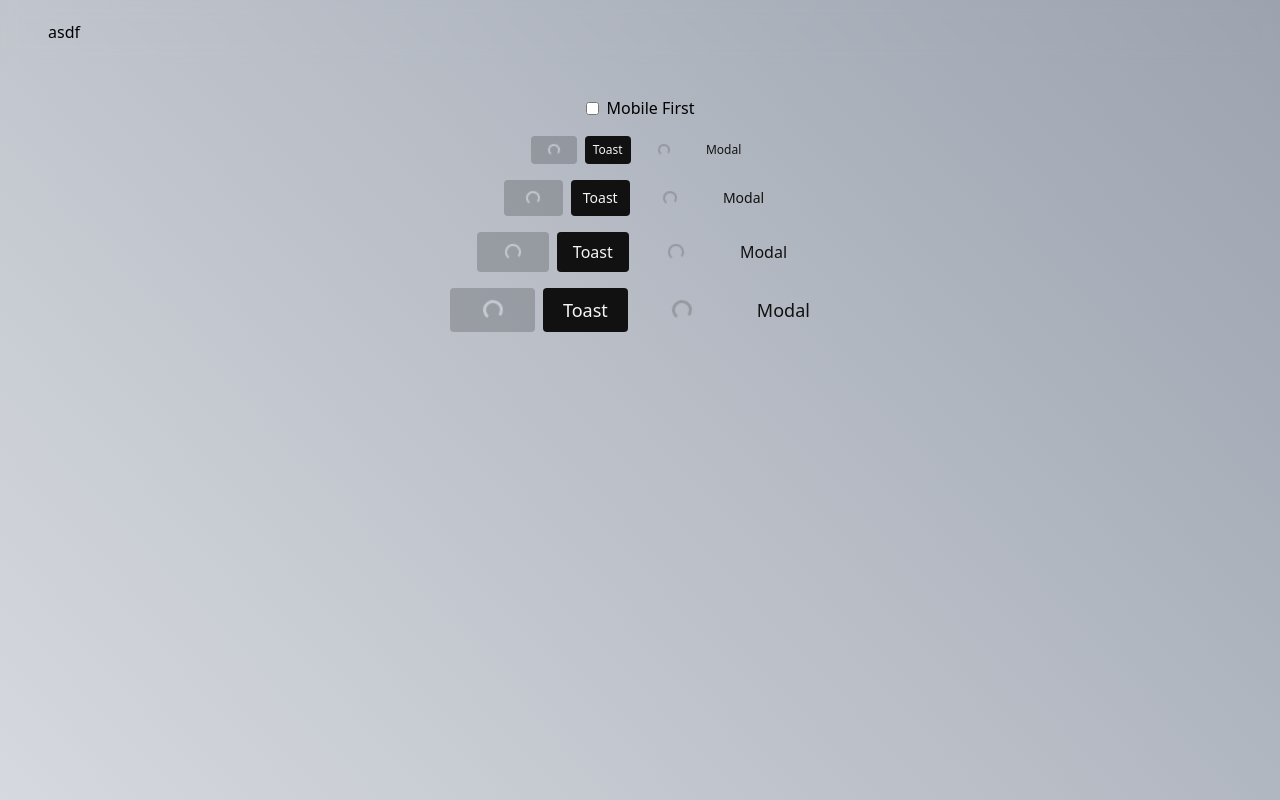
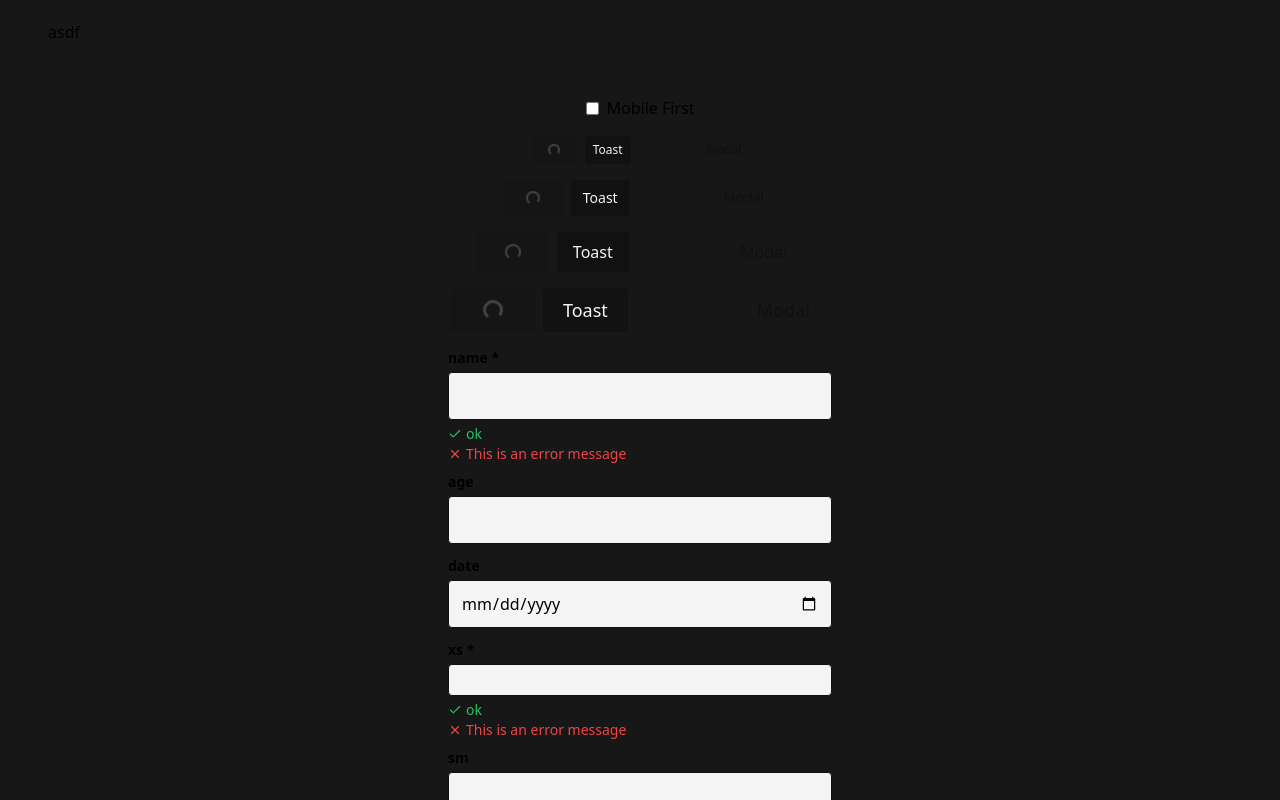
Before and after one commit to r-4bb1t/rabbit-ui, a React (Vite) app: page / in a window 1280 px wide. Built offline with nearby package versions, Linux system fonts and the light colour scheme; a web font is replaced by a local one.

Commit message:
feat: add input

```diff
--- a/src/App.tsx
+++ b/src/App.tsx
@@ -1,6 +1,7 @@
 import { useState } from "react";
 
 import Button from "./components/Button";
+import Input from "./components/Input";
 import Layout from "./components/Layout";
 import Header from "./components/Layout/Header";
 import { useContextStore } from "./store/contextStore";
@@ -39,7 +40,7 @@ export default function App() {
   return (
     <Layout mobileFirst={mobileFirst}>
       <Header mobileFirst={mobileFirst}></Header>
-      <main className="w-full pt-24 flex flex-col items-center justify-center p-8 bg-gradient-to-tr from-gray-200 to-gray-400 gap-4">
+      <main className="w-full pt-24 flex flex-col items-center justify-center p-8 gap-4">
         <label className="flex gap-2 items-center">
           <input
             type="checkbox"
@@ -80,7 +81,97 @@ export default function App() {
             </Button>
           </div>
         ))}
-        <div className="h-[1000px]" />
+        <div className="flex flex-col w-full gap-2 max-w-sm">
+          <Input
+            type="text"
+            label="name"
+            error={[
+              {
+                err: "This is an error message",
+                ok: "ok",
+                status: true,
+              },
+              {
+                err: "This is an error message",
+                ok: "ok",
+                status: false,
+              },
+            ]}
+            required
+          />
+          <Input type="number" label="age" />
+          <Input type="date" label="date" />
+
+          <Input
+            type="text"
+            label="xs"
+            error={[
+              {
+                err: "This is an error message",
+                ok: "ok",
+                status: true,
+              },
+              {
+                err: "This is an error message",
+                ok: "ok",
+                status: false,
+              },
+            ]}
+            size="xs"
+            required
+          />
+          <Input
+            type="text"
+            label="sm"
+            error={[
+              {
+                err: "This is an error message",
+                ok: "ok",
+                status: true,
+              },
+              {
+                err: "This is an error message",
+                ok: "ok",
+                status: false,
+              },
+            ]}
+            size="sm"
+          />
+          <Input
+            type="text"
+            label="md"
+            error={[
+              {
+                err: "This is an error message",
+                ok: "ok",
+                status: true,
+              },
+              {
+                err: "This is an error message",
+                ok: "ok",
+                status: false,
+              },
+            ]}
+            size="md"
+          />
+          <Input
+            type="text"
+            label="lg"
+            error={[
+              {
+                err: "This is an error message",
+                ok: "ok",
+                status: true,
+              },
+              {
+                err: "This is an error message",
+                ok: "ok",
+                status: false,
+              },
+            ]}
+            size="lg"
+          />
+        </div>
       </main>
     </Layout>
   );
--- /dev/null
+++ b/src/components/Input.tsx
@@ -0,0 +1,61 @@
+import type { InputHTMLAttributes } from "react";
+
+import cc from "classcat";
+import { Check, X } from "lucide-react";
+
+export interface InputProps {
+  label: string;
+  size?: "xs" | "sm" | "md" | "lg";
+  error?: {
+    err: string;
+    ok: string;
+    status: boolean;
+  }[];
+}
+
+export default function Input({
+  label,
+  size = "md",
+  error,
+  ...props
+}: InputProps & InputHTMLAttributes<HTMLInputElement>) {
+  return (
+    <div className="flex flex-col w-full gap-1">
+      <label className="block text-sm font-semibold">
+        {label}
+        {props.required && " *"}
+      </label>
+      <div
+        className={cc([
+          "border border-primary-background px-3 flex items-center rounded bg-primary-text focus-within:border-2",
+          size === "xs" && "text-xs h-8",
+          size === "sm" && "text-sm h-10",
+          size === "md" && "text-base h-12",
+          size === "lg" && "text-lg h-14",
+        ])}
+      >
+        <input
+          {...props}
+          className={cc([
+            "w-full outline-none bg-transparent",
+            props.className,
+          ])}
+        />
+      </div>
+      <ul>
+        {error?.map((err, i) => (
+          <li
+            key={i}
+            className={cc([
+              "text-sm flex items-center gap-1",
+              err.status ? "text-green-500" : "text-red-500",
+            ])}
+          >
+            {err.status ? <Check size={14} /> : <X size={14} />}
+            {err.status ? err.ok : err.err}
+          </li>
+        ))}
+      </ul>
+    </div>
+  );
+}
```
